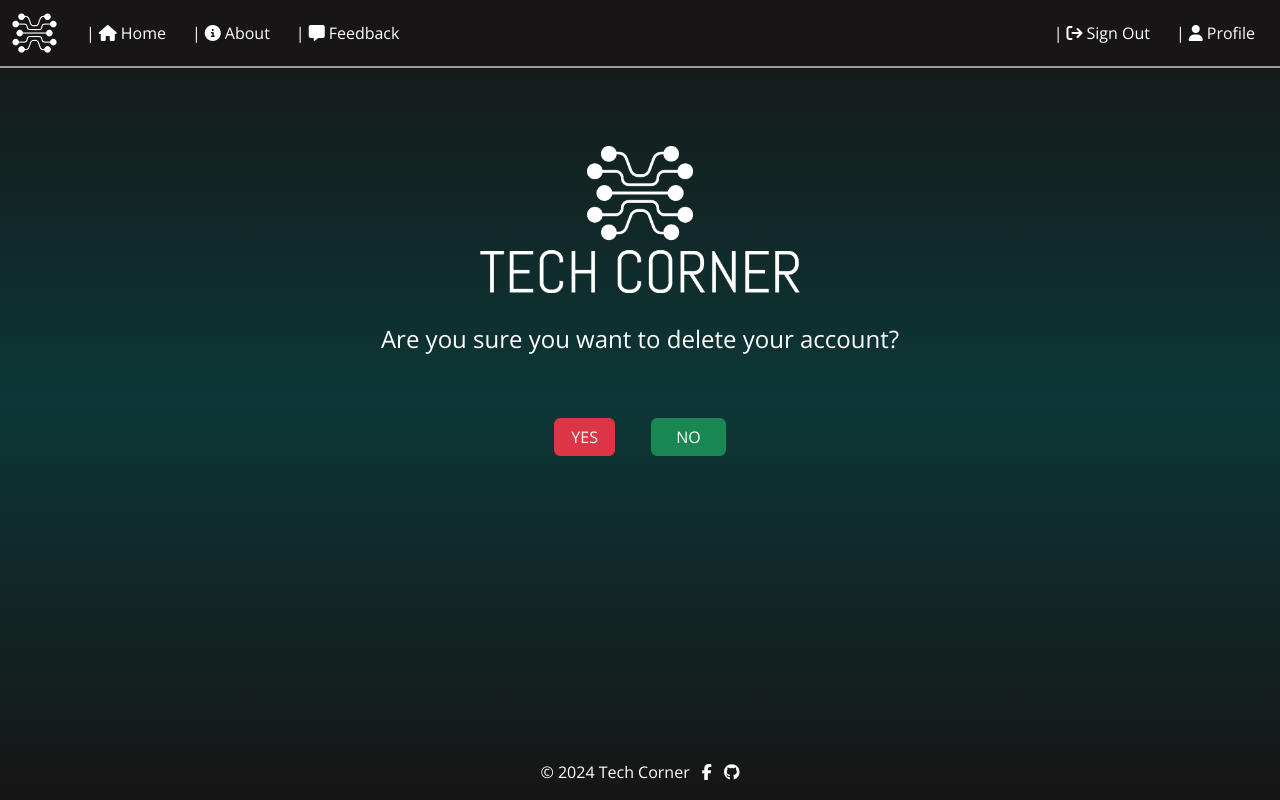
After one commit to j0hanz/tech-corner-website, a Django app: page /userprofile/delete_account/ in a window 1280 px wide. The commit adds this page. Run offline with Django 4.2, Linux system fonts and the light colour scheme; the visitor is signed in with stand-in values (Sample User, id 1).

Commit message:
created delete account button and template if user really want to delete their account.

```diff
--- /dev/null
+++ b/userprofile/templates/userprofile/delete_account_confirm.html
@@ -0,0 +1,15 @@
+{% extends "base.html" %} {% block content %}
+<div class="container">
+  <img class="img-main img-fluid" src="/static/images/logo.webp" />
+  <div class="text-center">
+    <h4 class="mb-5">Are you sure you want to delete your account?</h4>
+    <form action="{% url 'delete_account' %}" method="POST">
+      {% csrf_token %}
+      <button type="submit" class="btn btn-danger m-3 px-3">
+        YES
+      </button>
+      <a href="{% url 'profile_page' %}" class="m-3 btn btn-success px-4">NO</a>
+    </form>
+  </div>
+</div>
+{% endblock %}
--- a/userprofile/templates/userprofile/edit_profile.html
+++ b/userprofile/templates/userprofile/edit_profile.html
@@ -8,6 +8,11 @@
       {% csrf_token %} {{ user_form.as_p }} {{ profile_form.as_p }}
       <button type="submit" class="btn btn-dark">Update</button>
     </form>
+    <form action="{% url 'delete_account' %}" method="GET">
+      {% csrf_token %}
+      <h2 class="mt-3 mb-3">Delete Account</h2>
+      <button type="submit" class="btn btn-danger">Delete Account</button>
+  </form>
   </div>
 </div>
 {% endblock %}
```
